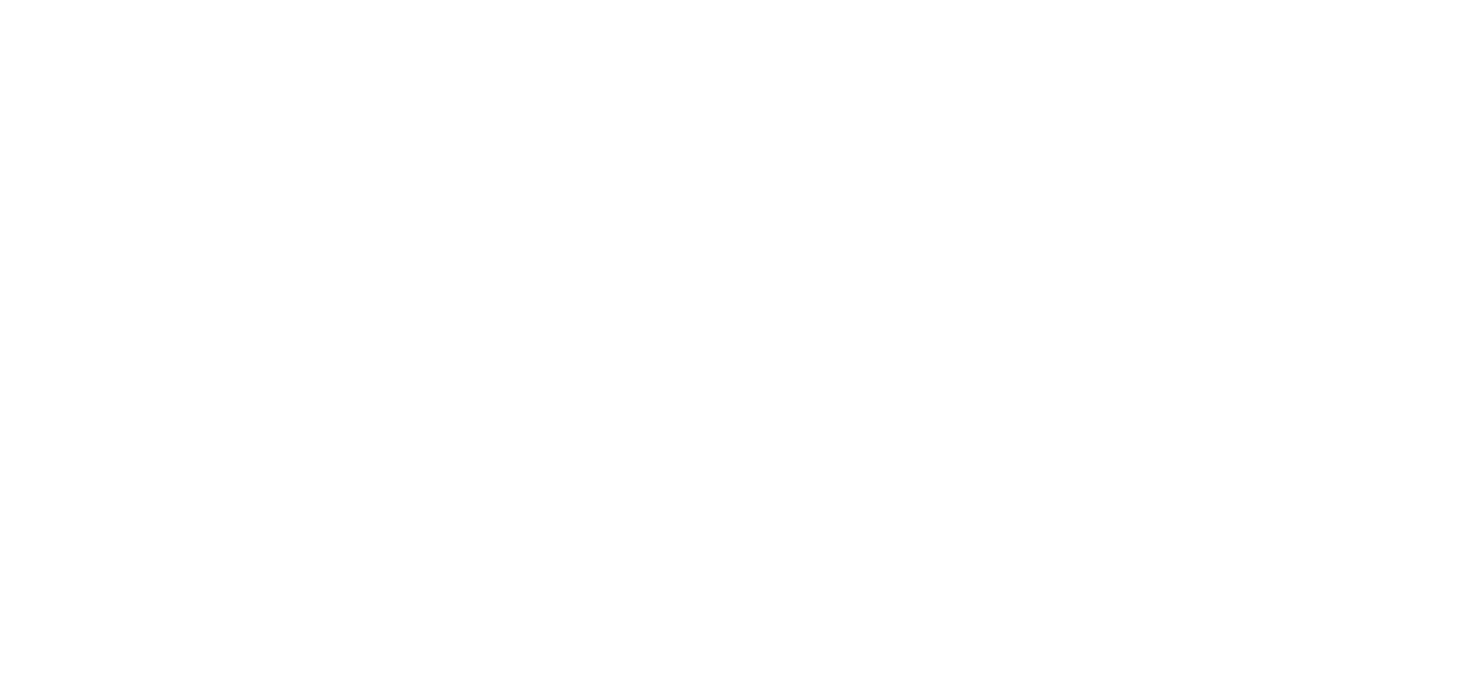
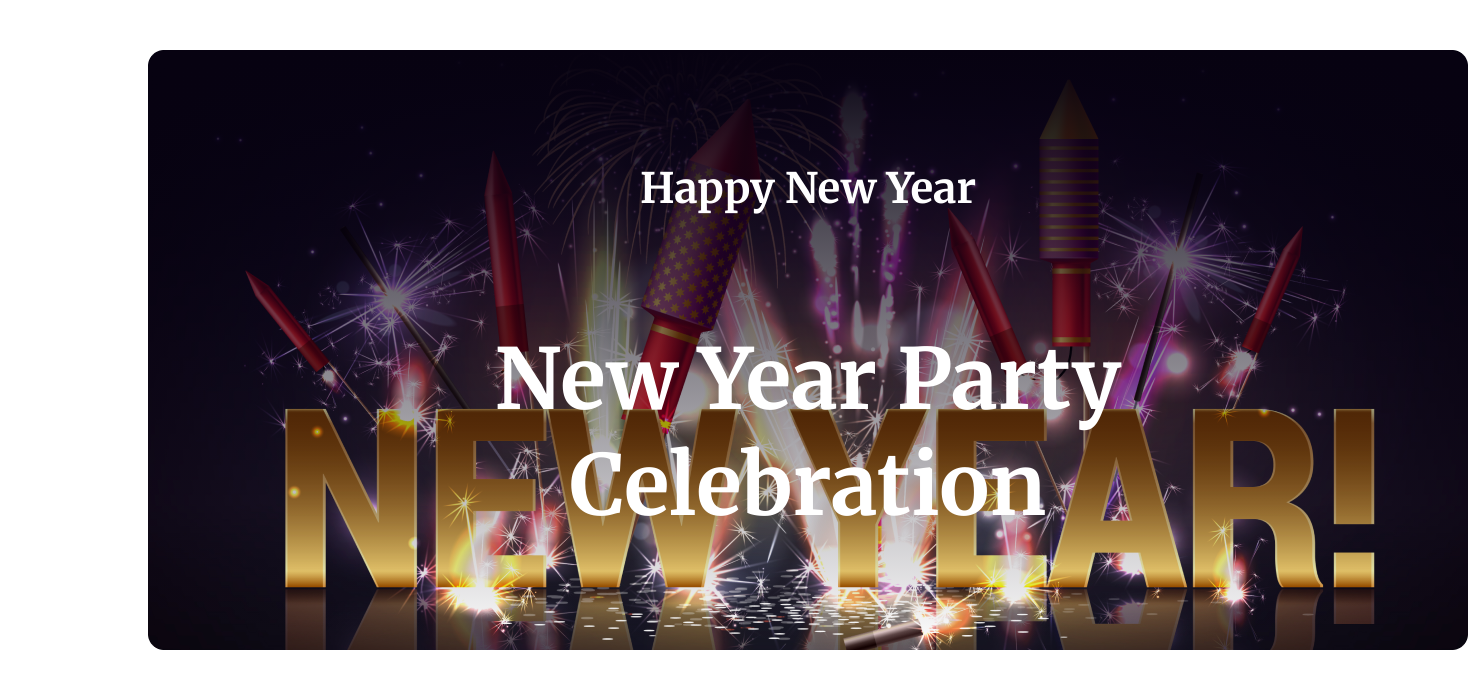
Before and after one commit to abusaiyedjoy/New-Year-Project, a plain HTML site: page index.html in a window 1280 px wide. Shown: the whole page, 1468 px wide, since content can reach past the window. Drawn offline with Linux system fonts and the light colour scheme.

Commit message:
added header

```diff
--- a/index.html
+++ b/index.html
@@ -1,20 +1,24 @@
 <!DOCTYPE html>
 <html lang="en">
-<head>
-    <meta charset="UTF-8">
-    <meta name="viewport" content="width=device-width, initial-scale=1.0">
+  <head>
+    <meta charset="UTF-8" />
+    <meta name="viewport" content="width=device-width, initial-scale=1.0" />
     <title>New Year Project</title>
-    <link rel="stylesheet" href="style.css">
-</head>
-<body>
-    <header>
-
-    </header>
+    <link rel="stylesheet" href="style.css" />
+  </head>
+  <body>
     <main>
-
+      <header>
+        <img class="banner-img" src="/resources/Banner Image.png" alt="" />
+        <div class="banner">
+          <h4 class="header-h4">Happy New Year</h4>
+          <h1 class="header-h1">
+            New Year Party <br />
+            Celebration
+          </h1>
+        </div>
+      </header>
     </main>
-    <footer>
-
-    </footer>
-</body>
+    <footer></footer>
+  </body>
 </html>
--- a/style.css
+++ b/style.css
@@ -0,0 +1,27 @@
+@import url('https://fonts.googleapis.com/css2?family=Merriweather:wght@300;400;700;900&display=swap');
+*{
+    font-family: 'Merriweather', serif;
+}
+main{
+    margin: 50px 140px;
+}
+header{
+    color: white;
+    width: 1320px;
+    height: 600px;
+    display: flex;
+}
+.banner{
+    position: absolute;
+    font-size: 42px;
+    text-align: center;
+    display: flex;
+    flex-direction: column;
+    justify-content: center;
+    align-items: center;
+    width: 1320px;
+    height: 600px;
+    border-radius: 20px;
+    background: linear-gradient(180deg, #070211 0%, rgba(7, 2, 17, 0.00) 100%);
+
+}
```
